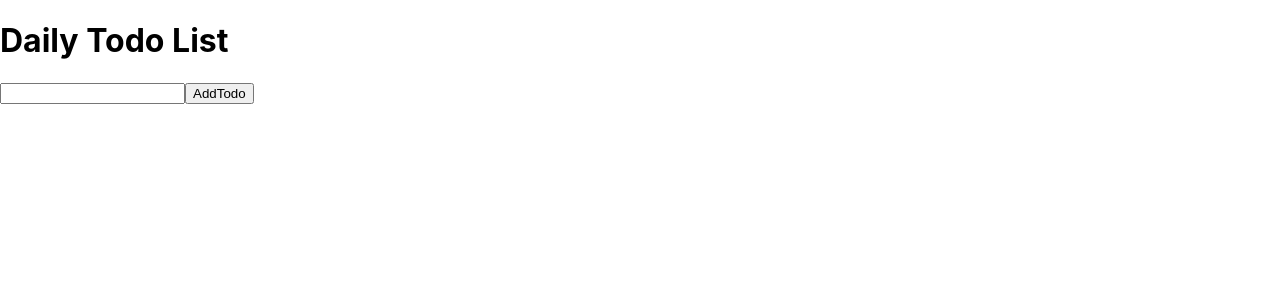
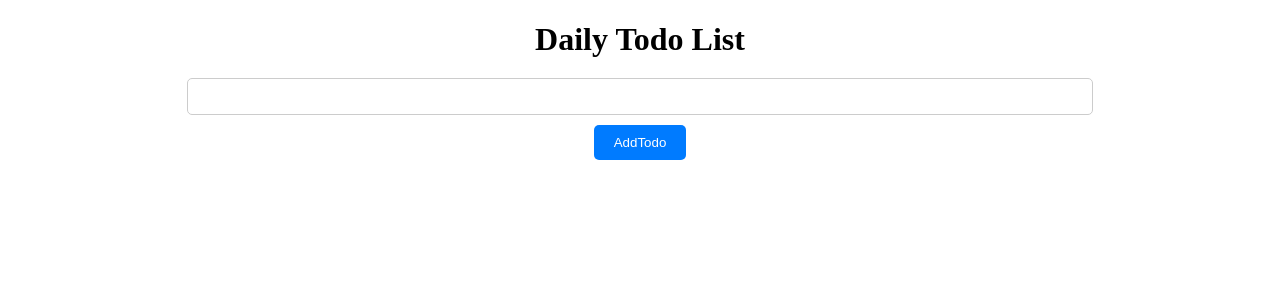
Before and after one commit to Saireddy1369/ReactPractice, a React (Create React App) app: page / in a window 1280 px wide. Shown: the top 300 px of the page. Built offline with nearby package versions, Linux system fonts and the light colour scheme.

Commit message:
added css to todo-list project

```diff
--- a/src/index.css
+++ b/src/index.css
@@ -1,4 +1,4 @@
-body {
+/*body {
   margin: 0;
   font-family: -apple-system, BlinkMacSystemFont, 'Segoe UI', 'Roboto', 'Oxygen',
     'Ubuntu', 'Cantarell', 'Fira Sans', 'Droid Sans', 'Helvetica Neue',
@@ -10,4 +10,66 @@
 code {
   font-family: source-code-pro, Menlo, Monaco, Consolas, 'Courier New',
     monospace;
+}*/
+.container {
+  max-width: 400px;
+  margin: 0 auto;
+  padding: 20px;
+  border: 1px solid #ccc;
+  border-radius: 5px;
+  background-color: #f9f9f9;
+  display: flex;
+  flex-direction: column;
+  align-items: center;
 }
+
+form {
+  margin-bottom: 20px;
+  display: flex;
+  flex-direction: column;
+  align-items: center;
+}
+
+input[type="text"] {
+  width: 70%;
+  padding: 10px;
+  border: 1px solid #ccc;
+  border-radius: 5px;
+  margin-bottom: 10px;
+}
+
+button {
+  padding: 10px 20px;
+  background-color: #007bff;
+  color: #fff;
+  border: none;
+  border-radius: 5px;
+  cursor: pointer;
+}
+
+button:hover {
+  background-color: #0056b3;
+}
+
+ul {
+  list-style: none;
+  padding: 0;
+}
+
+li {
+  margin-bottom: 10px;
+}
+
+li button {
+  margin-left: 10px;
+  background-color: #dc3545;
+}
+
+h1 {
+  text-align: center;
+  margin-bottom: 20px;
+}
+
+li button:hover {
+  background-color: #a23a44;
+}
```
